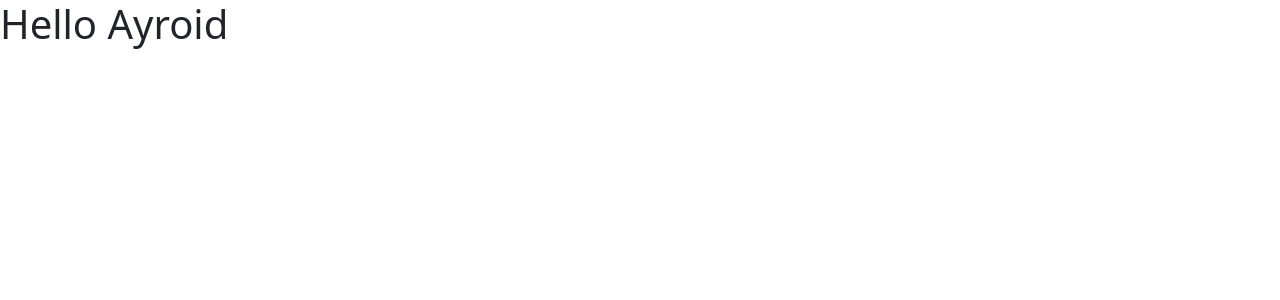
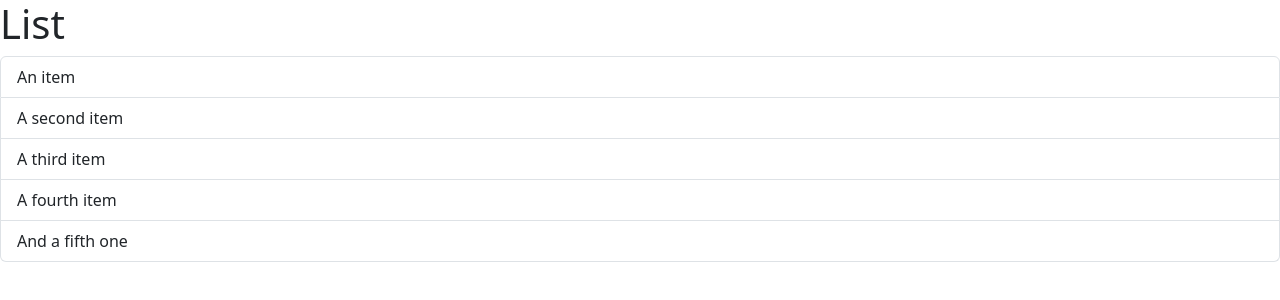
Before and after one commit to Ayroid/React-Mosh, a React (Vite) app in the folder ace/: page / in a window 1280 px wide. Shown: the top 300 px of the page. Built offline with nearby package versions, Linux system fonts and the light colour scheme.

Commit message:
List Group Component done

```diff
--- a/ace/src/App.tsx
+++ b/ace/src/App.tsx
@@ -1,6 +1,10 @@
-import Message from "./Message"
-function App(){
-  return <div><Message/></div>
+import ListGroup from "./components/ListGroup";
+function App() {
+  return (
+    <div>
+      <ListGroup />
+    </div>
+  );
 }
 
 export default App;
--- a/ace/src/components/ListGroup.tsx
+++ b/ace/src/components/ListGroup.tsx
@@ -1,5 +1,23 @@
-function ListGroup(){
-    return <h1>ListGroup</h1>
+function ListGroup() {
+  return (
+
+    /*IN ORDER TO RETURN MULTIPLE TAGS FROM A COMPONENT, WE CAN WRAP EVERYTHING INSIDE:
+      1. <div> </div>
+      2. <React.Fragment> </React.Fragment>
+      3. <> </>
+    */
+
+    <>
+      <h1>List</h1>
+      <ul className="list-group">
+        <li className="list-group-item">An item</li>
+        <li className="list-group-item">A second item</li>
+        <li className="list-group-item">A third item</li>
+        <li className="list-group-item">A fourth item</li>
+        <li className="list-group-item">And a fifth one</li>
+      </ul>
+    </>
+  );
 }
 
 export default ListGroup;
```
Also changed, not shown: ace/src/Message.tsx (+4 -4 lines).
